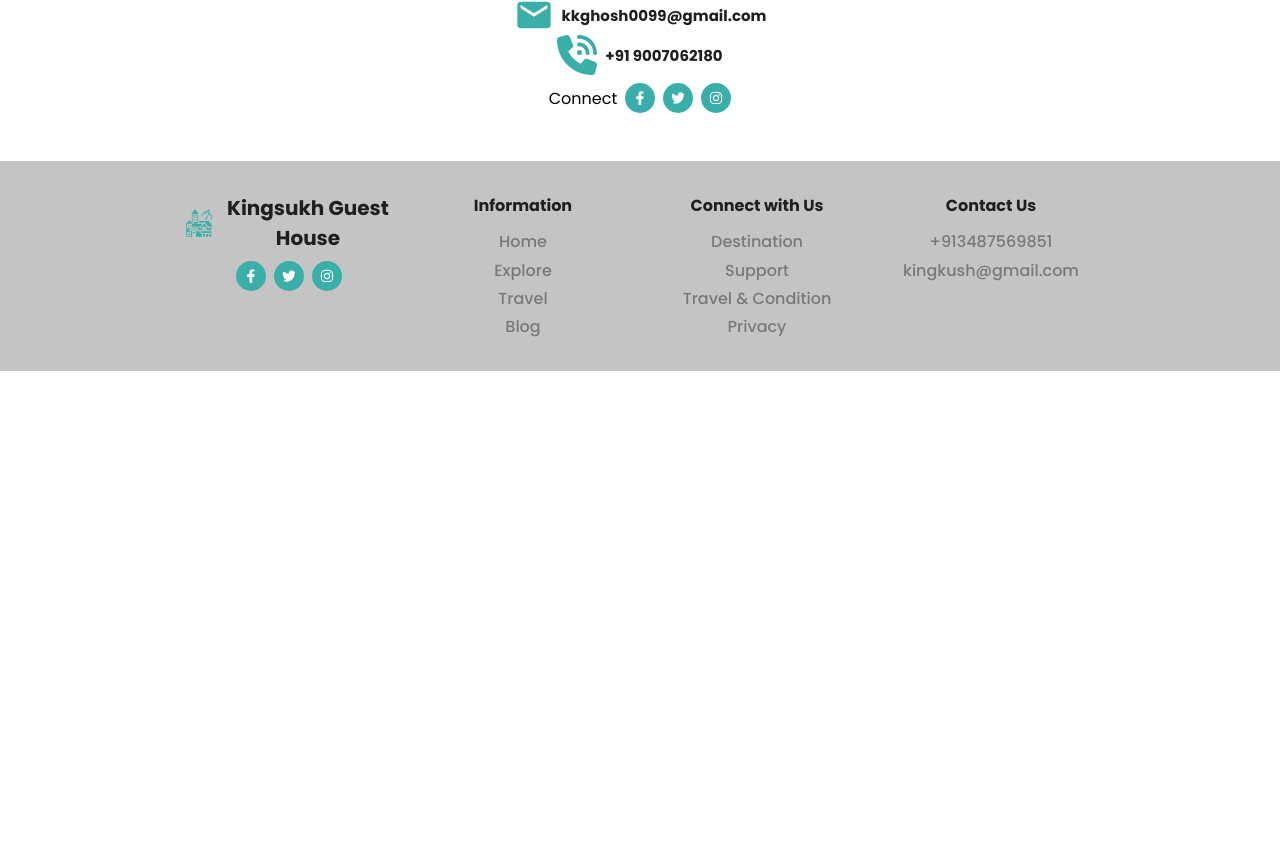
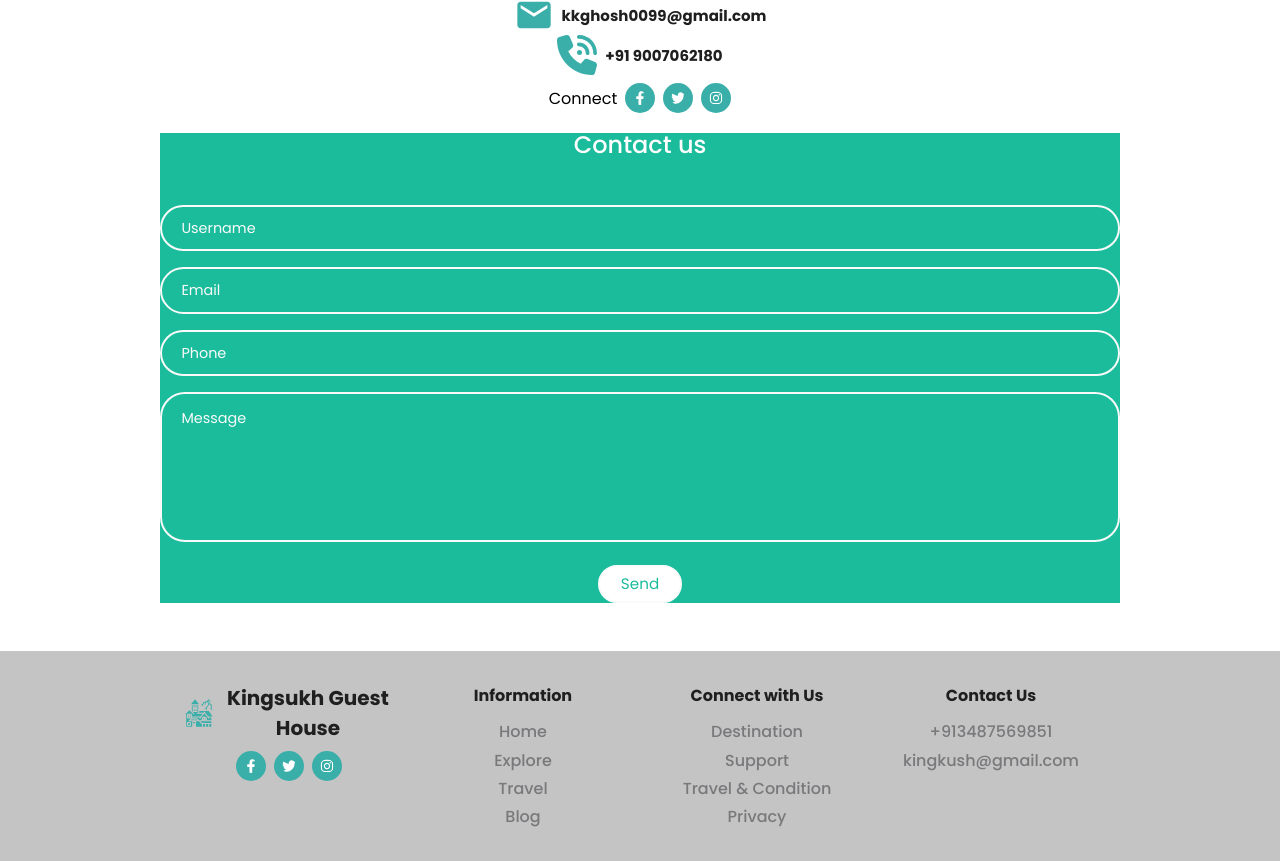
Before and after one commit to armanali13000/Intership-Project, a React (Create React App) app in the folder kingsukh-guest-house/: page / in a window 1280 px wide. Shown: the part 4175-5036 px from the top of the page. Before the commit the page ends 4546 px from the top, so only its background shows below. Built offline with nearby package versions, Linux system fonts and the light colour scheme.

Commit message:
contact page updating

```diff
--- a/kingsukh-guest-house/src/components/Contact/contact.css
+++ b/kingsukh-guest-house/src/components/Contact/contact.css
@@ -63,4 +63,131 @@
 }
 .contact .secContainer .socials .icon:hover {
   background: var(--blackColor);
+}
+.contact .secContainer .contact-form {
+  margin-top: 20px;
+  background-color: #1abc9c;
+  position: relative;
+}
+.contact .secContainer .contact-form .title {
+  color: #fff;
+  font-weight: 500;
+  font-size: 1.5rem;
+  line-height: 1;
+  margin-bottom: 0.7rem;
+}
+.contact .secContainer .contact-form .input-container {
+  position: relative;
+  margin: 1rem 0;
+}
+.contact .secContainer .contact-form .input-container .input {
+  width: 100%;
+  outline: none;
+  border: 2px solid #fafafa;
+  background: none;
+  padding: 0.6rem 1.2rem;
+  color: #fff;
+  font-weight: 500;
+  font-size: 0.95rem;
+  letter-spacing: 0.5px;
+  border-radius: 25px;
+  transition: 0.3s;
+}
+.contact .secContainer textarea.input {
+  padding: 0.8rem 1.2rem;
+  min-height: 150px;
+  border-radius: 22px;
+  resize: none;
+  overflow-y: auto;
+}
+.contact .secContainer .input-container label {
+  position: absolute;
+  top: 50%;
+  left: 15px;
+  transform: translateY(-50%);
+  padding: 0 0.4rem;
+  color: #fafafa;
+  font-size: 0.9rem;
+  font-weight: 400;
+  pointer-events: none;
+  z-index: 1000;
+  transition: 0.5s;
+}
+.contact .secContainer .input-container.textarea label {
+  top: 1rem;
+  transform: translateY(0);
+}
+.contact .secContainer .btn {
+  padding: 0.6rem 1.3rem;
+  background-color: #fff;
+  border: 2px solid #fafafa;
+  font-size: 0.95rem;
+  color: #1abc9c;
+  line-height: 1;
+  border-radius: 25px;
+  outline: none;
+  cursor: pointer;
+  transition: 0.3s;
+  margin: 0;
+}
+.contact .secContainer .btn:hover {
+  background-color: transparent;
+  color: #fff;
+}
+.contact .secContainer .input-container span {
+  position: absolute;
+  top: 0;
+  left: 25px;
+  transform: translateY(-50%);
+  font-size: 0.8rem;
+  padding: 0 0.4rem;
+  color: transparent;
+  pointer-events: none;
+  z-index: 500;
+}
+.contact .secContainer .input-container span:before,
+.contact .secContainer .input-container span:after {
+  content: "";
+  position: absolute;
+  width: 10%;
+  opacity: 0;
+  transition: 0.3s;
+  height: 5px;
+  background-color: #1abc9c;
+  top: 50%;
+  transform: translateY(-50%);
+}
+.contact .secContainer .input-container span:before {
+  left: 50%;
+}
+.contact .secContainer .input-container span:after {
+  right: 50%;
+}
+.contact .secContainer .input-container.focus label {
+  top: 0;
+  transform: translateY(-50%);
+  left: 25px;
+  font-size: 0.8rem;
+}
+.contact .secContainer .input-container.focus span:before,
+.contact .secContainer .input-container.focus span:after {
+  width: 50%;
+  opacity: 1;
+}
+
+@media (max-width: 850px) {
+  .form {
+    grid-template-columns: 1fr;
+  }
+  .contact-info:before {
+    bottom: initial;
+    top: -75px;
+    right: 65px;
+    transform: scale(0.95);
+  }
+  .contact-form:before {
+    top: -13px;
+    left: initial;
+    right: 70px;
+  }
 }/*# sourceMappingURL=contact.css.map */
--- a/kingsukh-guest-house/src/components/Contact/contact.jsx
+++ b/kingsukh-guest-house/src/components/Contact/contact.jsx
@@ -50,33 +50,40 @@ const Contact = () => {
                 </div>
 
 
-                <div className='contactLinks'>
-                    {/* <div className='social item'>
-                    <FaMapMarkedAlt className='icon'/>
-                        Beside Barshal Water Tank,
-                        Manpur, Barhanti,
-                        West Bengal 723156
-                    </div>
-
-                    <div className='social item'>
-                    <MdEmail className='icon'/>
-                        kkghosh0099@gmail.com
-                    </div>
-
-                    <div className='social item'>
-                    <FaPhoneVolume className='icon'/>
-                    +91 9007062180
-                    </div> */}
-
-
-
-                </div>
 
                 <div className='socials flex'>
                     Connect
                     <FaFacebookF className='icon'/>
                     <FaTwitter className='icon'/>
                     <FaInstagram className='icon'/>
+                </div>
+
+
+                <div class="contact-form">
+                    <form action="#" autocomplete="off">
+                        <h3 class="title">Contact us</h3>
+                        <div class="input-container">
+                        <input type="text" name="name" class="input" />
+                        <label for="">Username</label>
+                        <span>Username</span>
+                        </div>
+                        <div class="input-container">
+                        <input type="email" name="email" class="input" />
+                        <label for="">Email</label>
+                        <span>Email</span>
+                        </div>
+                        <div class="input-container">
+                        <input type="tel" name="phone" class="input" />
+                        <label for="">Phone</label>
+                        <span>Phone</span>
+                        </div>
+                        <div class="input-container textarea">
+                        <textarea name="message" class="input"></textarea>
+                        <label for="">Message</label>
+                        <span>Message</span>
+                        </div>
+                        <input type="submit" value="Send" class="btn" />
+                    </form>
                 </div>
             </div>
         </section>
--- a/kingsukh-guest-house/src/components/Contact/contact.scss
+++ b/kingsukh-guest-house/src/components/Contact/contact.scss
@@ -94,5 +94,161 @@
         }
       }
 
+
+      .contact-form
+      {
+        margin-top: 20px;
+        background-color: #1abc9c;
+        position: relative;
+
+
+        .title
+        {
+          color: #fff;
+          font-weight: 500;
+          font-size: 1.5rem;
+          line-height: 1;
+          margin-bottom: 0.7rem;
+        }
+
+
+        .input-container
+        {
+          position: relative;
+          margin: 1rem 0;
+
+          .input
+          {
+            width: 100%;
+            outline: none;
+            border: 2px solid #fafafa;
+            background: none;
+            padding: 0.6rem 1.2rem;
+            color: #fff;
+            font-weight: 500;
+            font-size: 0.95rem;
+            letter-spacing: 0.5px;
+            border-radius: 25px;
+            transition: 0.3s;
           }
         }
+      }
+
+      textarea.input {
+        padding: 0.8rem 1.2rem;
+        min-height: 150px;
+        border-radius: 22px;
+        resize: none;
+        overflow-y: auto;
+      }
+
+      .input-container label {
+        position: absolute;
+        top: 50%;
+        left: 15px;
+        transform: translateY(-50%);
+        padding: 0 0.4rem;
+        color: #fafafa;
+        font-size: 0.9rem;
+        font-weight: 400;
+        pointer-events: none;
+        z-index: 1000;
+        transition: 0.5s;
+      }
+
+      .input-container.textarea label {
+        top: 1rem;
+        transform: translateY(0);
+      }
+
+      .btn {
+        padding: 0.6rem 1.3rem;
+        background-color: #fff;
+        border: 2px solid #fafafa;
+        font-size: 0.95rem;
+        color: #1abc9c;
+        line-height: 1;
+        border-radius: 25px;
+        outline: none;
+        cursor: pointer;
+        transition: 0.3s;
+        margin: 0;
+      }
+
+      .btn:hover {
+        background-color: transparent;
+        color: #fff;
+      }
+
+      .input-container span {
+        position: absolute;
+        top: 0;
+        left: 25px;
+        transform: translateY(-50%);
+        font-size: 0.8rem;
+        padding: 0 0.4rem;
+        color: transparent;
+        pointer-events: none;
+        z-index: 500;
+      }
+
+      .input-container span:before,
+      .input-container span:after {
+        content: "";
+        position: absolute;
+        width: 10%;
+        opacity: 0;
+        transition: 0.3s;
+        height: 5px;
+        background-color: #1abc9c;
+        top: 50%;
+        transform: translateY(-50%);
+      }
+
+      .input-container span:before {
+        left: 50%;
+      }
+
+      .input-container span:after {
+        right: 50%;
+      }
+
+      .input-container.focus label {
+        top: 0;
+        transform: translateY(-50%);
+        left: 25px;
+        font-size: 0.8rem;
+      }
+
+      .input-container.focus span:before,
+      .input-container.focus span:after {
+        width: 50%;
+        opacity: 1;
+      }
+
+
+    }
+}
+
+
+// Media Queries-----------
+
+@media (max-width: 850px)
+{
+  .form {
+    grid-template-columns: 1fr;
+  }
+
+  .contact-info:before {
+    bottom: initial;
+    top: -75px;
+    right: 65px;
+    transform: scale(0.95);
+  }
+
+  .contact-form:before {
+    top: -13px;
+    left: initial;
+    right: 70px;
+  }
+}
```
Also changed, not shown: kingsukh-guest-house/src/components/Contact/contact.min.css, 2 other files (tests, documents, lock files or other folders). Lines whose indentation alone changed are shown as unchanged.
